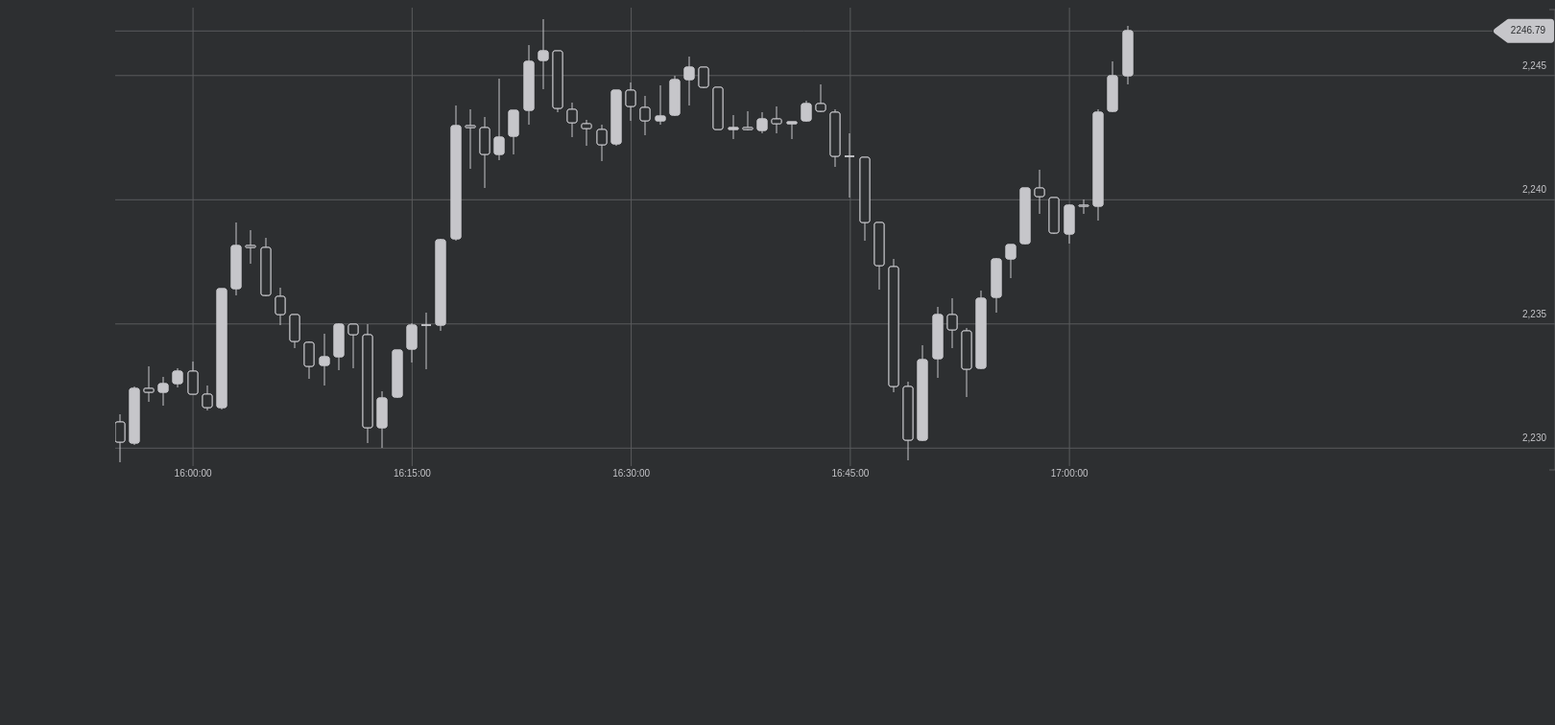
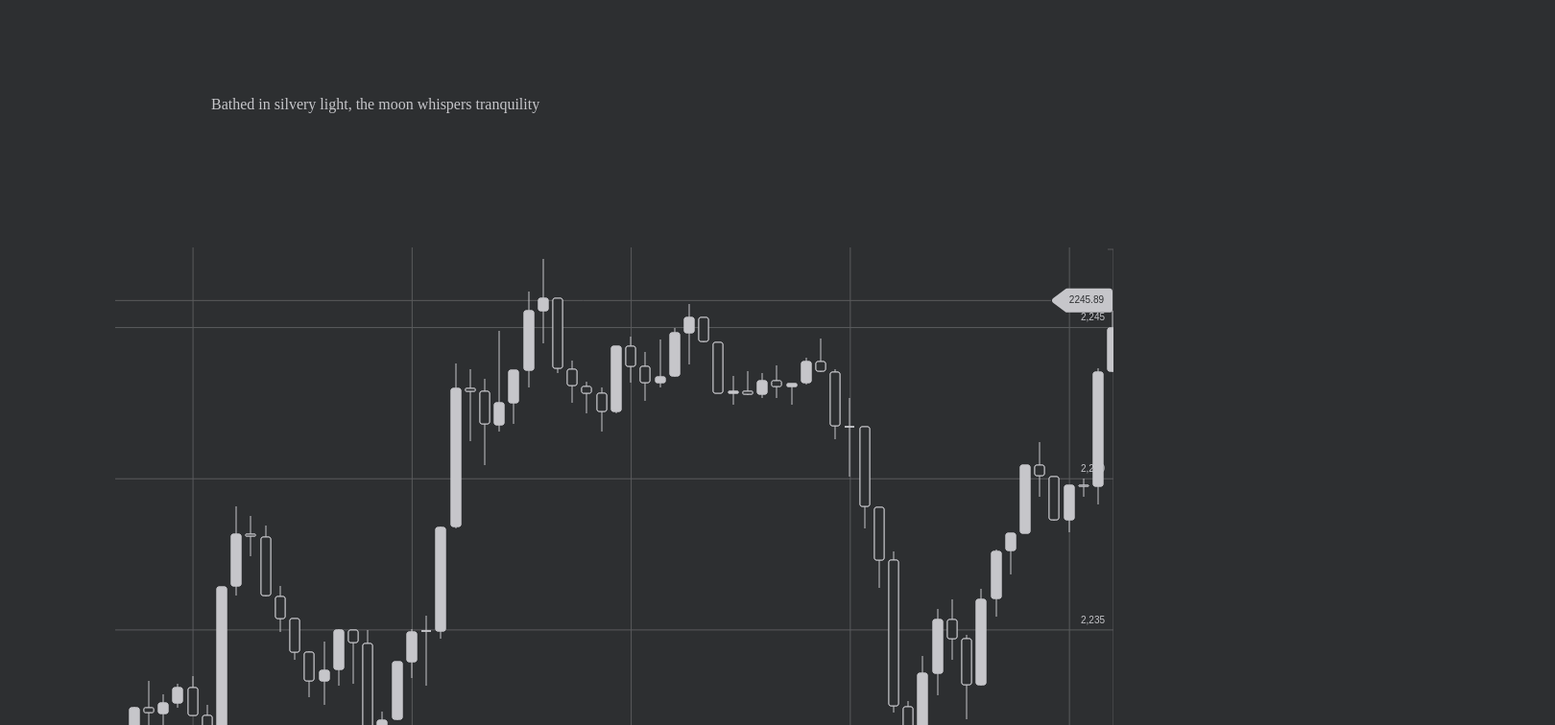
Before and after one commit to FishRoyal/live-candlestick-chart, a React (Create React App) app: page / in a window 1280 px wide. Shown: the top 756 px of the page at 96% size, 1620 px wide, since content can reach past the window. Built offline with nearby package versions, Linux system fonts and the light colour scheme.

Commit message:
moon text

```diff
--- a/src/App.tsx
+++ b/src/App.tsx
@@ -3,12 +3,14 @@ import { useSelector } from 'react-redux';
 import "./App.sass";
 import { CandlesGenerator } from './components/Chart/CandlesGenerator/CandlesGenerator';
 import Chart from './components/Chart/Chart';
+import MoonTextGenerator from './components/MoonTextGenerator/MoonTextGenerator';
 import { RootReducer } from './reduxStorage/configureStore';
 
 function App() {
   const candles = useSelector((storage: RootReducer) => storage.candles.history)
   return (
     <div className="App">
+        <MoonTextGenerator />
         <Chart />
         {candles !== null ? <CandlesGenerator candles={candles}/> : null}
     </div>
--- a/src/components/Chart/Chart.tsx
+++ b/src/components/Chart/Chart.tsx
@@ -8,8 +8,8 @@ import { setHistory, setXData } from "../../reduxStorage/candles/candles";
 import { draw } from "./D3/draw";
 
 const chart_dimentions = {
-    width: 1500,
-    height: 500
+    width: window.innerWidth - 240,
+    height: 600
 }
 
 const deafault_candles_amount_on_screen = chart_dimentions.width / 15;
--- /dev/null
+++ b/src/components/MoonTextGenerator/MoonTextGenerator.sass
@@ -0,0 +1,5 @@
+.moonTextGenerator
+    padding: 100px
+    color: #c6c6ca
+    min-height: 50px
+    height: 50px
--- /dev/null
+++ b/src/components/MoonTextGenerator/MoonTextGenerator.tsx
@@ -0,0 +1,48 @@
+import { useEffect, useState } from "react";
+import "./MoonTextGenerator.sass";
+import TypingEffect from "./TypingEffect";
+
+const moonText =   [
+    "Bathed in silvery light, the moon whispers tranquility to the night.",
+    "A celestial ballet, the moon pirouettes across the velvet sky.",
+    "The moon cradles the stars in its gentle glow, a cosmic lullaby for the cosmos.",
+    "Velvet darkness adorned with the moon's soft, luminous embrace.",
+    "Serenading the night, the moon conducts a symphony of dreams.",
+    "Luna's radiance paints the world in shades of serenity.",
+    "Each crater on the moon tells a story, etched in the quiet elegance of lunar landscapes.",
+    "The moon's reflection dances upon tranquil waters, creating ripples of celestial calm.",
+    "In the lunar garden of dreams, wishes blossom under the soft glow of moonbeams.",
+    "Moonlit whispers weave tales of magic, casting a spell upon the hearts of dreamers.",
+    "The moon's glow is a celestial balm, soothing the world into a peaceful slumber.",
+    "A nocturnal sentinel, the moon watches over the Earth with silent grace.",
+    "Nightfall unfurls its celestial canvas, the moon at its luminous centerpiece.",
+    "In the hushed night, the moon is a silent poet, penning verses in silver.",
+    "Moonlight transforms ordinary landscapes into enchanted realms, inviting wonder.",
+    "A celestial lantern, the moon guides lost souls back to the comfort of dreams.",
+    "Wrapped in the moon's glow, the night sky becomes a tapestry of cosmic artistry.",
+    "The moon's glow is a tranquil elixir, soothing the world into celestial serenity.",
+    "Beneath the moon's watchful eye, the world sleeps, cradled in a celestial cocoon.",
+    "The moon's phases are a celestial dance, a rhythmic heartbeat echoing through the cosmos."
+]
+
+const MoonTextGenerator = () => {
+
+    const [phraseToType, setPhraseToType] = useState(moonText[0])
+
+    useEffect(() => {
+        const interval = setInterval(() => {
+            setPhraseToType(moonText[Math.floor(Math.random() * (moonText.length - 1))])
+        }, 20000)
+
+        return () => {
+            clearInterval(interval)
+        }
+    }, [])
+    return (
+        <div className="moonTextGenerator">
+            {phraseToType !== "" ? <TypingEffect text={phraseToType}/> : null}
+        </div>
+    )
+}
+
+export default MoonTextGenerator;
--- /dev/null
+++ b/src/components/MoonTextGenerator/TypingEffect.tsx
@@ -0,0 +1,31 @@
+import { useEffect, useRef, useState } from "react";
+
+const TypingEffect = ({ text }: { text : string}) => {
+    const [displayText, setDisplayText] = useState('');
+    const currentIndex = useRef(0);
+
+    useEffect(() => {
+        setDisplayText('')
+        const interval = setInterval(() => {
+            if(currentIndex.current >= text.length - 1) {
+                clearInterval(interval);
+                currentIndex.current = 0;
+                return;
+            }
+            setDisplayText((prevText) => {
+            const nextChar = text[currentIndex.current];
+            if(currentIndex.current < text.length - 1) {
+                currentIndex.current++;
+            }
+            return prevText + nextChar;
+            });
+        }, 100);
+
+        return () => clearInterval(interval);
+    }, [text]);
+
+    return <div className="typingEffect">{displayText}</div>;
+  };
+
+
+export default TypingEffect;
```
